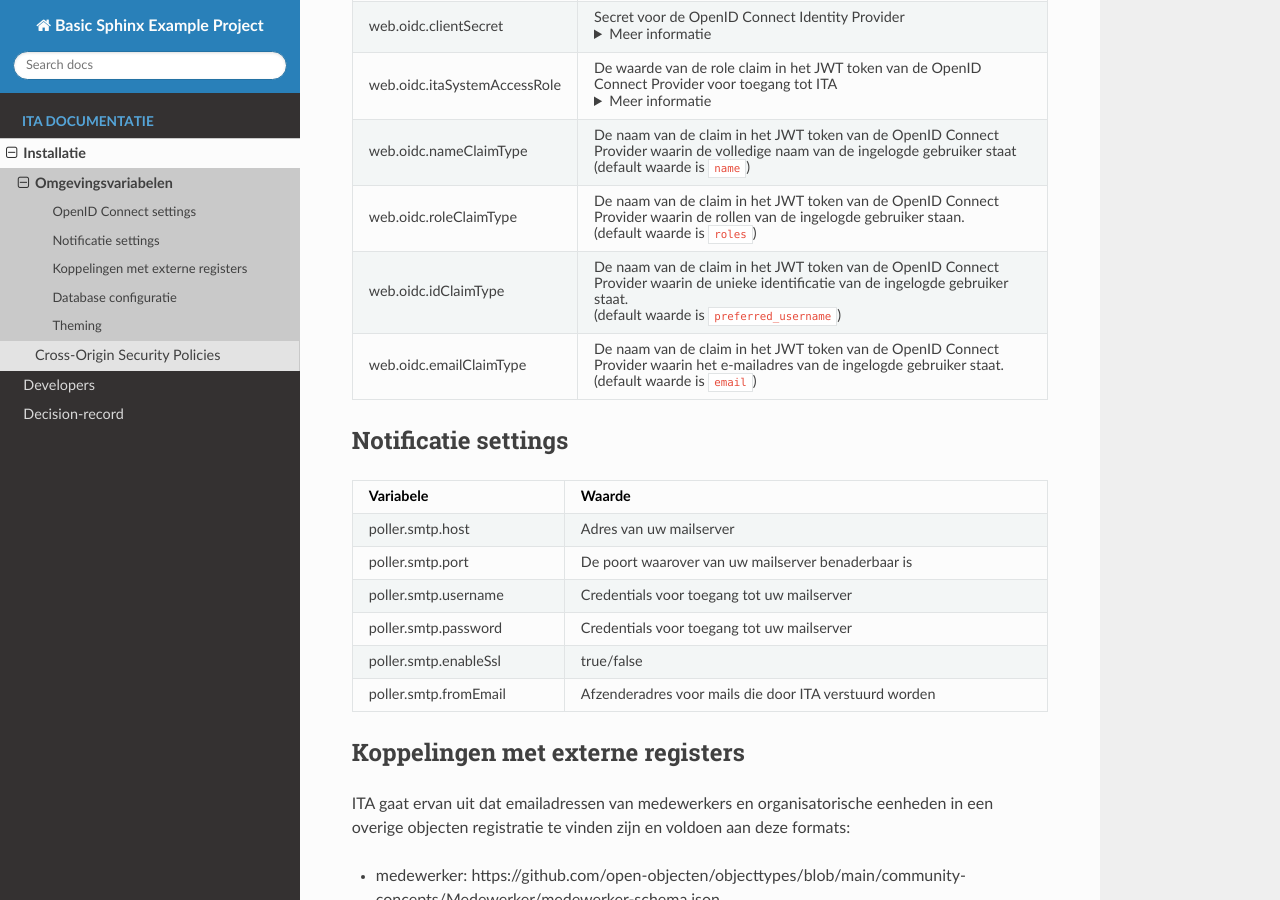
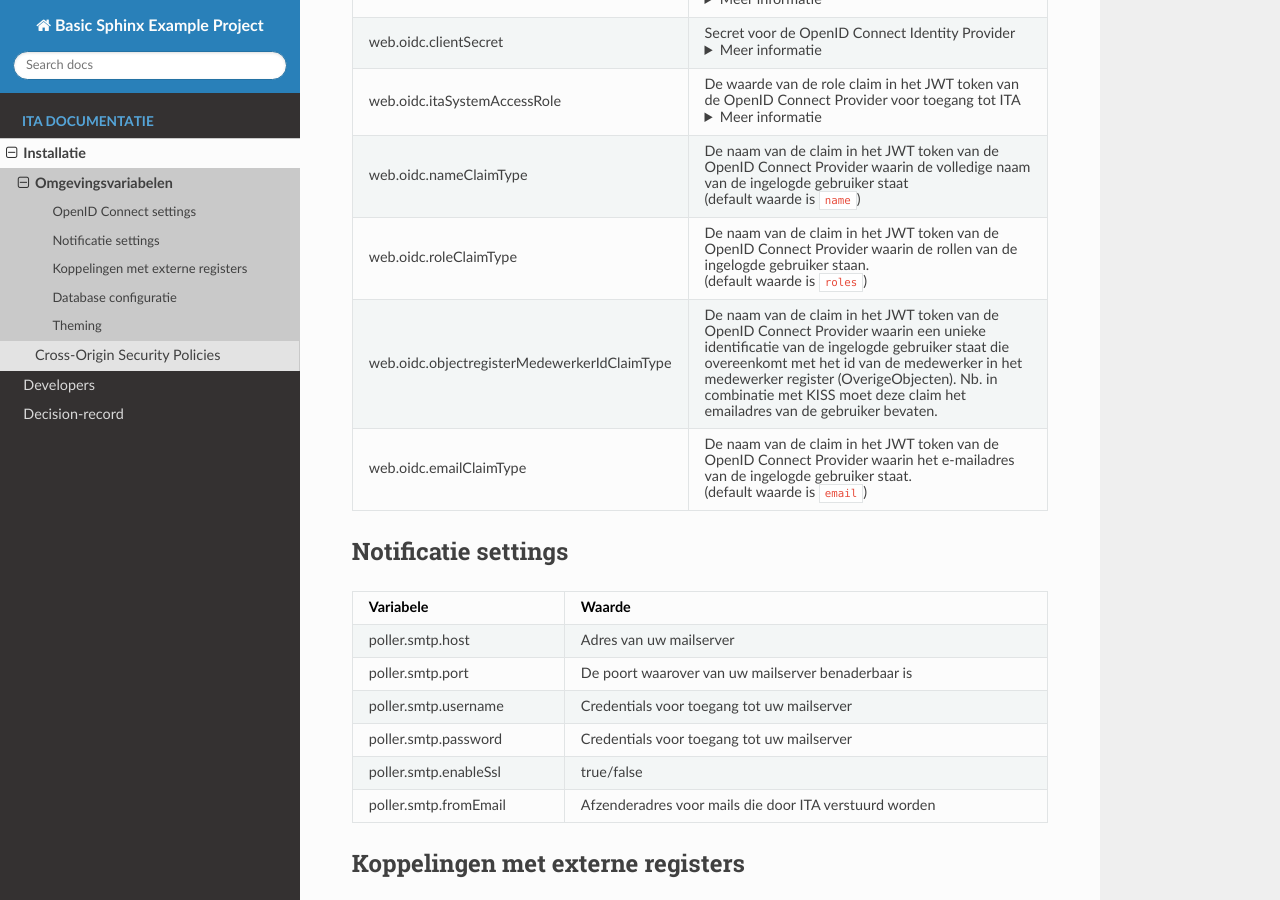
Before and after one commit to Interne-Taak-Afhandeling/.github, a Sphinx documentation site: the page built from docs/installation/configuratie.md, in a window 1280 px wide and 900 px high, scrolled down 398 px. Built offline with Sphinx 7.4.7 and the Read the Docs theme 3.1.0, drawn with Linux system fonts in a browser that asks for light colours; pages that are not in the unit, such as notebooks, are missing from menus.

Commit message:
Update configuratie.md

```diff
--- a/docs/installation/configuratie.md
+++ b/docs/installation/configuratie.md
@@ -13,7 +13,7 @@ OpenID Connect settings
 | web.oidc.itaSystemAccessRole            | De waarde van de role claim in het JWT token van de OpenID Connect Provider voor toegang tot ITA <details> <summary>Meer informatie </summary>Bijvoorbeeld: `ITA-Gebruiker` </details>     |
 | web.oidc.nameClaimType            | De naam van de claim in het JWT token van de OpenID Connect Provider waarin de volledige naam van de ingelogde gebruiker staat <br/> (default waarde is `name`) |
 | web.oidc.roleClaimType            | De naam van de claim in het JWT token van de OpenID Connect Provider waarin de rollen van de ingelogde gebruiker staan. <br/> (default waarde is `roles`)  |
-| web.oidc.idClaimType            | De naam van de claim in het JWT token van de OpenID Connect Provider waarin de unieke identificatie van de ingelogde gebruiker staat. <br/> (default waarde is `preferred_username`)   |
+| web.oidc.objectregisterMedewerkerIdClaimType            | De naam van de claim in het JWT token van de OpenID Connect Provider waarin een unieke identificatie van de ingelogde gebruiker staat die overeenkomt met het id van de medewerker in het medewerker register (OverigeObjecten). Nb. in combinatie met KISS moet deze claim het emailadres van de gebruiker bevaten. <br/>    |
 | web.oidc.emailClaimType            | De naam van de claim in het JWT token van de OpenID Connect Provider waarin het e-mailadres van de ingelogde gebruiker staat. <br/> (default waarde is `email`)   |
 
 Notificatie settings
```
